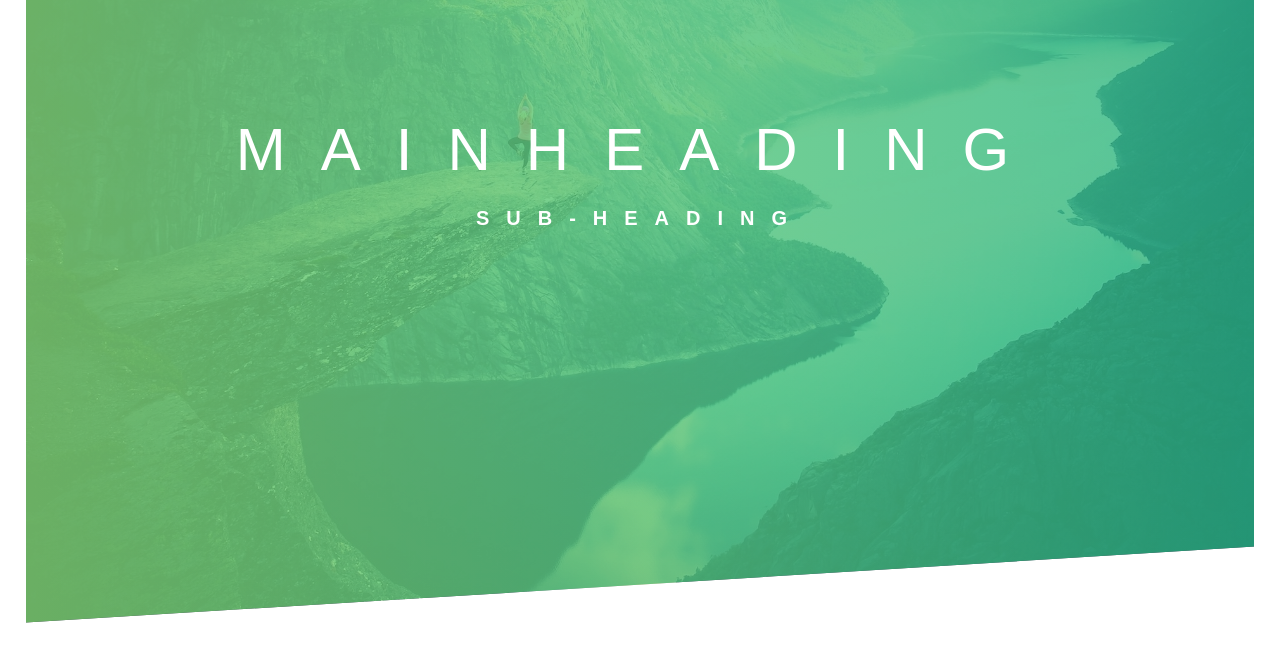
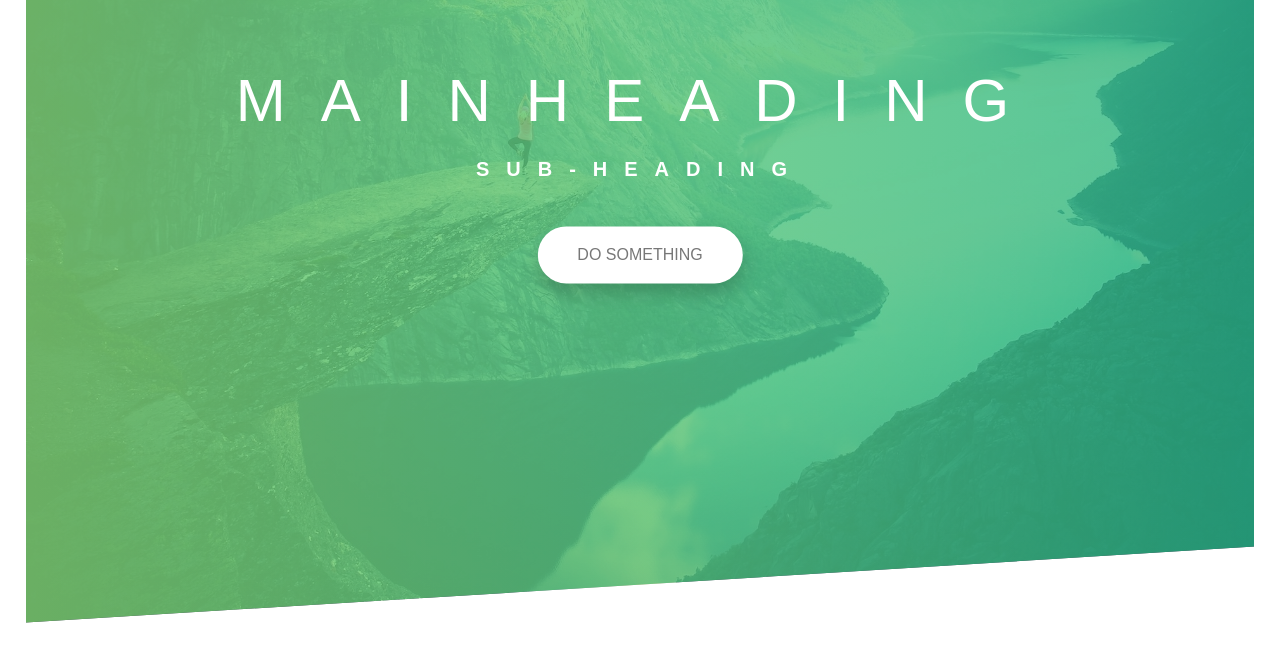
Before and after one commit to Abucur980/playingCSS, a plain HTML site: page advanced-css-course-master/Natours/starter/index.html in a window 1280 px wide. Shown: the part 163-811 px from the top of the page. Drawn offline with Linux system fonts and the light colour scheme; files that its build step writes are made by us from their sources.

Commit message:
add button with animation and styling

```diff
--- a/advanced-css-course-master/Natours/starter/css/style.css
+++ b/advanced-css-course-master/Natours/starter/css/style.css
@@ -53,6 +53,7 @@ body{
 .heading-primary{
     color: rgb(255, 255, 255);
     text-transform: uppercase;
+    margin-bottom: 40px;
 }
 
 .heading-primary-main{
@@ -104,3 +105,29 @@ body{
         transform: translateX(0);
     }
 }
+
+.btn:link,
+.btn:visited{
+    display: inline-block;
+    text-transform: uppercase;
+    text-decoration: none;
+    padding: 15px 40px;
+    border-radius: 100px;
+    transition: all 0.2s ;
+    box-shadow:0 10px 20px hsla(0, 0%, 0%, 0.200);
+}
+
+.btn:hover{
+    transform: translateY(-3px);
+    box-shadow:0 8px 17px hsla(0, 0%, 0%, 0.200);
+}
+
+.btn:active{
+    transform: translateY(-1px);
+    box-shadow:0 5px 10px hsla(0, 0%, 0%, 0.200);
+}
+
+.btn-white{
+    background-color: #fff;
+    color: #777;
+}
--- a/advanced-css-course-master/Natours/starter/index.html
+++ b/advanced-css-course-master/Natours/starter/index.html
@@ -1,29 +1,33 @@
 <!DOCTYPE html>
 <html lang="en">
   <head>
-        <meta charset="UTF-8">
-        <meta name="viewport" content="width=device-width, initial-scale=1.0">
+    <meta charset="UTF-8" />
+    <meta name="viewport" content="width=device-width, initial-scale=1.0" />
 
-        <link href="https://fonts.googleapis.com/css?family=Lato:100,300,400,700,900" rel="stylesheet">
+    <link
+      href="https://fonts.googleapis.com/css?family=Lato:100,300,400,700,900"
+      rel="stylesheet"
+    />
 
-        <link rel="stylesheet" href="css/icon-font.css">
-        <link rel="stylesheet" href="css/style.css">
-        <link rel="shortcut icon" type="image/png" href="img/favicon.png">
+    <link rel="stylesheet" href="css/icon-font.css" />
+    <link rel="stylesheet" href="css/style.css" />
+    <link rel="shortcut icon" type="image/png" href="img/favicon.png" />
 
     <title>Natours | Exciting tours for adventurous people</title>
   </head>
   <body>
     <header class="header">
       <div class="logo-box">
-                <img class="logo" src="img/logo-white.png" alt="logo">
+        <img class="logo" src="img/logo-white.png" alt="logo" />
       </div>
       <div class="header-main-container">
         <h1 class="heading-primary">
           <span class="heading-primary-main">MainHeading</span>
           <span class="heading-primary-sub">Sub-Heading</span>
         </h1>
+
+        <a href="" class="btn btn-white">Do something</a>
       </div>
     </header>
-
   </body>
 </html>
```
Lines whose indentation alone changed are shown as unchanged.
